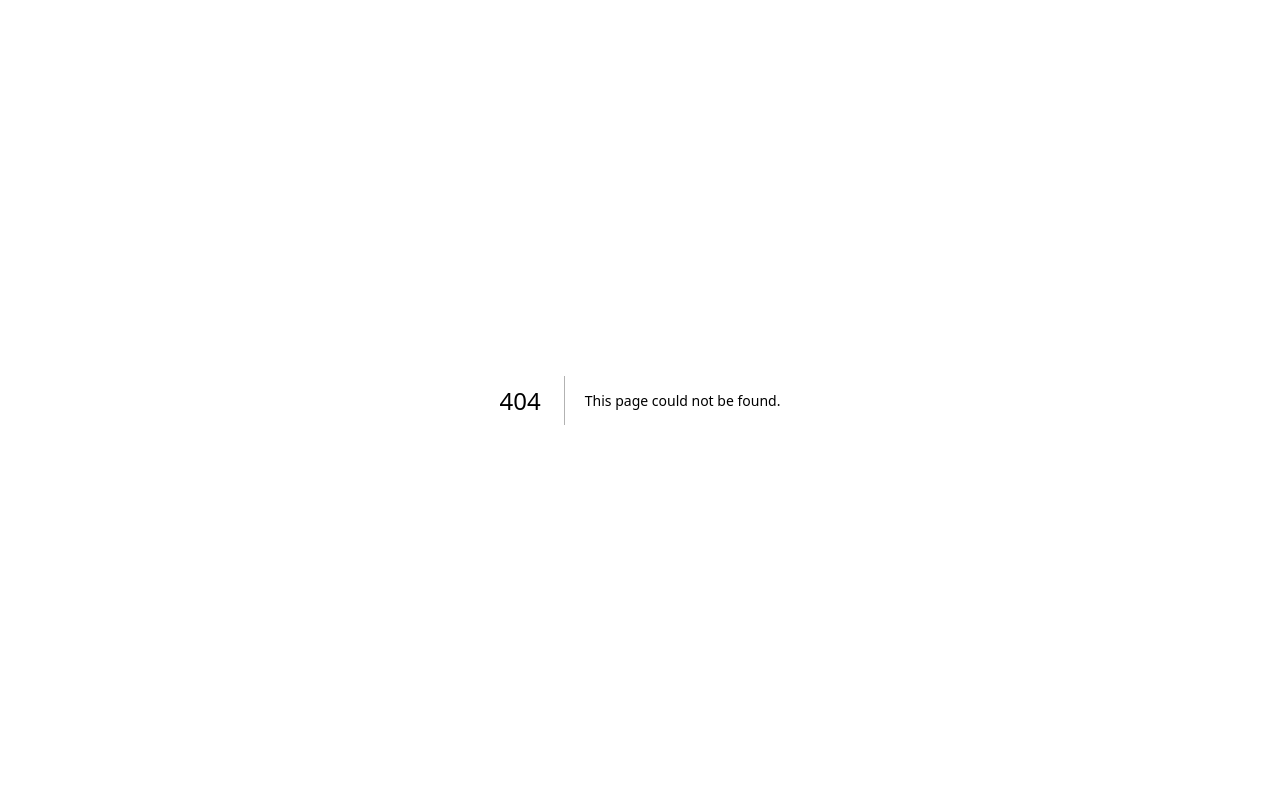
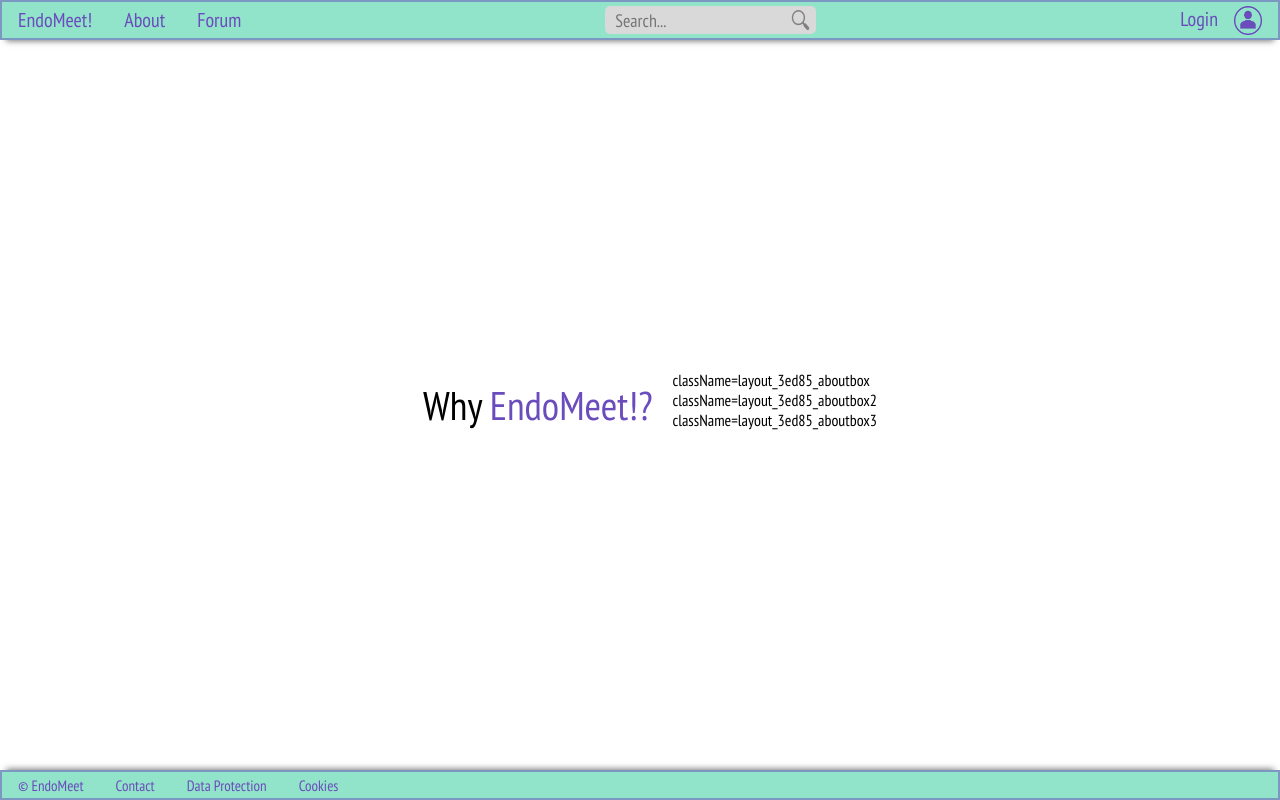
Before and after one commit to leslieber/endomeet, a Next.js app: page /about in a window 1280 px wide. Before the commit this address had no page. Built offline with nearby package versions, Linux system fonts and the light colour scheme.

Commit message:
about page

```diff
--- /dev/null
+++ b/pages/about.tsx
@@ -0,0 +1,54 @@
+import Head from 'next/head'
+import Image from 'next/image'
+import style from '../styles/layout.module.css'
+import React from 'react';
+import Header from '../components/header';
+import Footer from '../components/footer';
+
+
+export default function Home() {
+	const [initialRenderComplete, setInitialRenderComplete] = React.useState(false);
+
+	// This useEffect will only run once, during the first render
+	React.useEffect(() => {
+		// Updating a state causes a re-render
+		setInitialRenderComplete(true);
+	}, []);
+
+	// initialRenderComplete will be false on the first render and true on all following renders
+	if (!initialRenderComplete) {
+		// Returning null will prevent the component from rendering, so the content will simply be missing from
+		// the server HTML and also wont render during the first client-side render.
+		return null;
+	} else {
+  return (
+<div>
+
+      <Head>
+        <title> Test Register</title>
+        <link rel="preconnect" href="https://fonts.googleapis.com"/>
+        <link rel="preconnect" href="https://fonts.gstatic.com" crossOrigin="true"/>
+        <link href="https://fonts.googleapis.com/css2?family=PT+Sans+Narrow:wght@400;700&display=swap" rel="stylesheet"/>
+      </Head>
+
+      <body>
+        <Header/>
+
+        <div className={style.middle}>
+            <div className={style.about} >
+                <h1 className={style.abouttitle}>Why <span>EndoMeet!?</span></h1>
+            </div>
+            <div>
+                <div>className={style.aboutbox}</div>
+                <div>className={style.aboutbox2}</div>
+                <div>className={style.aboutbox3}</div>
+            </div>
+        </div>
+
+    <Footer/>
+
+    </body>
+</div>
+  )
+}
+}
--- a/pages/form.tsx
+++ b/pages/form.tsx
@@ -4,6 +4,7 @@ import style from '../styles/layout.module.css'
 import React from 'react';
 import Header from '../components/header';
 import Footer from '../components/footer';
+import Link from 'next/link';
 
 
 export default function Home() {
--- a/styles/layout.module.css
+++ b/styles/layout.module.css
@@ -332,6 +332,60 @@ form .registerbutton:hover {
     text-decoration: underline;
 }
 
+/* about page */
+
+.about {
+    padding: 20px;
+    position: center;
+    left: 273px;
+    top: 20px;
+}
+
+
+.abouttitle {
+    font-weight: 30;
+    font-size: 40px;
+    line-height: 65px;
+    position: top;
+    color: #000000;
+    text-align: center;
+    margin-bottom: 0px;
+    margin-top: 10px;
+}
+
+.abouttitle span {
+    color: #6B4CBD;
+    font-weight: 400;
+}
+
+
+.aboutbox {
+    position: absolute;
+    width: 305px;
+    height: 280px;
+    left: 146px;
+    top: 300px;
+    background-color: #B5A5DE;
+}
+
+.aboutbox2 {
+    position: absolute;
+    width: 305px;
+    height: 280px;
+    left: 567px;
+    top: 300px;
+    background-color: #B5A5DE;
+}
+
+.aboutbox3 {
+    position: absolute;
+    width: 305px;
+    height: 280px;
+    left: 989px;
+    top: 300px;
+    background-color: #B5A5DE;
+}
+
 /*#dot:checked {
     border-color: #6B4CBD;
     background: #91E3C9;
```
